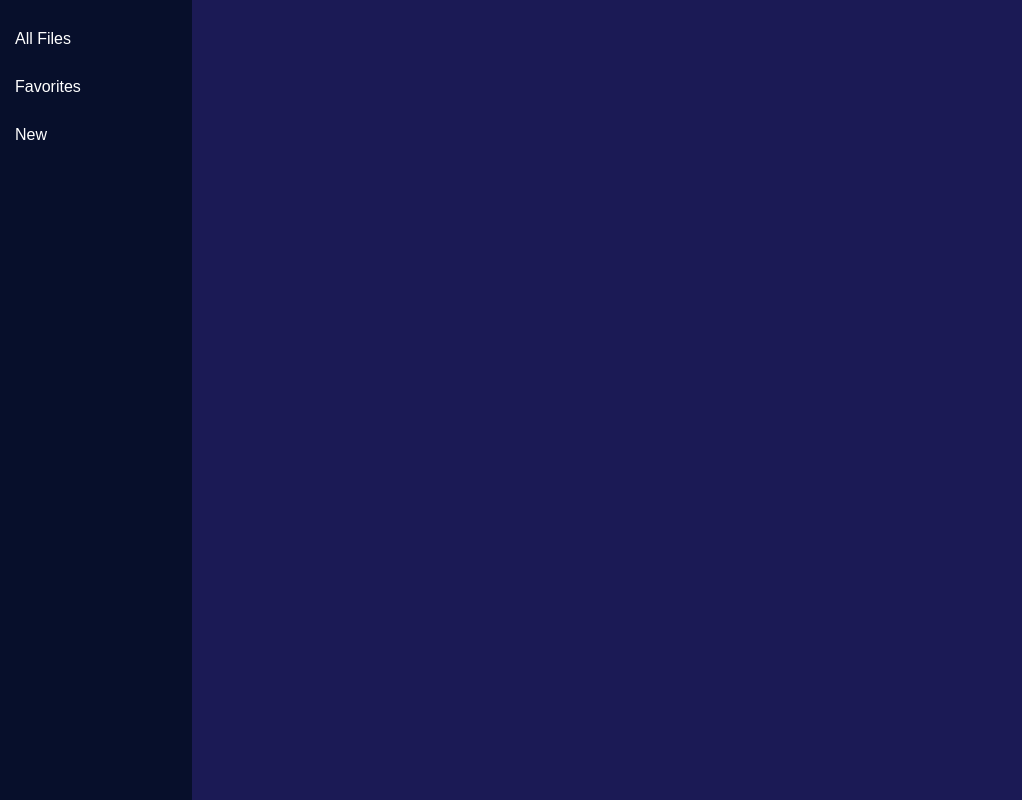
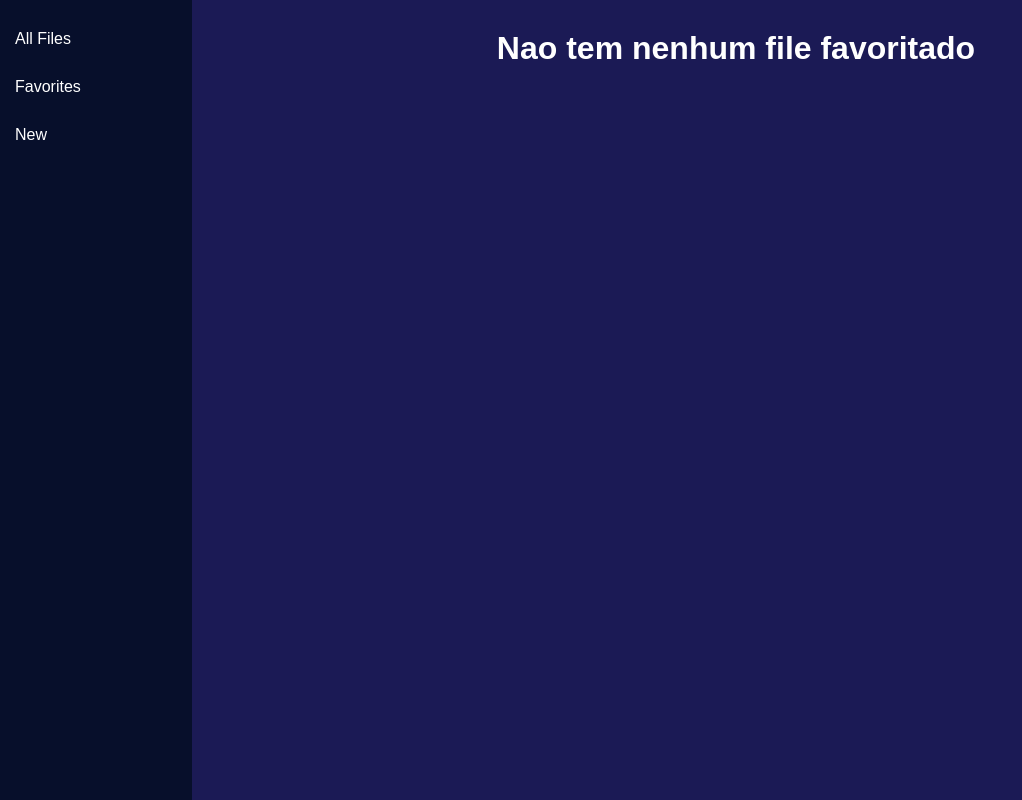
Before and after one commit to ThomazHilario/React-Testing-Library, a React (Vite) app: page /favorites in a window 1280 px wide. Shown: the whole page, without its empty margins (0-1022 px from the left). Built offline with nearby package versions, Linux system fonts and the light colour scheme.

Commit message:
feat: Favorites.tsx
- Criando o componente de favorites, que renderiza os files favoritados pelo usuario.

```diff
--- /dev/null
+++ b/src/Components/Favorites/index.tsx
@@ -0,0 +1,50 @@
+// import React
+import { useState, useEffect } from "react"
+
+// interface
+interface filesType{
+    name:string,
+    date: number,
+    isFavorite:boolean
+}
+
+// Post Component
+import { Post } from "../Post"
+
+export const Favorites = () => {
+
+    // Buscando os files na localStorage
+    useEffect(() => {
+        // Verificando se tem files na localStorage
+        if(localStorage.getItem('files') !== null){
+
+            // Convertendo os files do usuario para dados do javascript
+            const filesUser = JSON.parse(localStorage.getItem('files') as string)
+
+            // Salvando na state
+            setFiles(filesUser)
+        }
+    },[])
+
+    // state - files
+    const [files, setFiles] = useState<filesType[]>([])
+
+    // favoritesFilesUser
+    const favoritesFilesUser = files.filter((file) => file.isFavorite === true)
+
+    return(
+        <div className="container">
+            {favoritesFilesUser?.length > 0 ? favoritesFilesUser?.map((favoriteFile, idx) => {
+                return <Post
+                    key={idx}
+                    index={files.findIndex(file => file.name === favoriteFile.name)}
+                    nameFile={favoriteFile.name}
+                    dateFile={favoriteFile.date}
+                    isFavorite={favoriteFile.isFavorite}
+                    files={files}
+                    setFiles={setFiles}
+                />
+            }) : <h1>Nao tem nenhum file favoritado</h1>}
+        </div>
+    )
+}
--- a/src/Route/index.tsx
+++ b/src/Route/index.tsx
@@ -3,6 +3,7 @@ import { BrowserRouter, Routes, Route } from "react-router-dom";
 // Componentes
 import { Header } from "../Components/Header";
 import { Home } from "../Components/Home";
+import { Favorites } from "../Components/Favorites";
 import { NewFile } from "../Components/NewFile";
 
 export const RoutesPage = () => {
@@ -14,6 +15,7 @@ export const RoutesPage = () => {
             <main>
                 <Routes>
                     <Route path="/" element={<Home/>}/>
+                    <Route path="/favorites" element={<Favorites/>}/>
                     <Route path="/new" element={<NewFile/>}/>
                 </Routes>
             </main>
--- a/src/components/Post/index.tsx
+++ b/src/components/Post/index.tsx
@@ -1,21 +1,54 @@
 // import icons
 import { Heart, Trash2 } from 'lucide-react'
 
+// filesProps
+interface filesType{
+    name:string,
+    date: number,
+    isFavorite:boolean
+}
+
 // type
 type PostProps = {
+    index:number,
     nameFile:string,
     dateFile:number,
     isFavorite:boolean,
-    deleteFile: () => void,
-    updateValueIsFavoriteInFile: () => void
+    files:filesType[],
+    setFiles:React.Dispatch<React.SetStateAction<filesType[]>>
 }
 
 // date-fns
 import { formatDistanceToNow } from 'date-fns'
 import { ptBR } from 'date-fns/locale'
 
-export const Post = ({ nameFile, dateFile, isFavorite, deleteFile, updateValueIsFavoriteInFile }:PostProps) => {
+export const Post = ({ index, nameFile, dateFile, isFavorite, files, setFiles }:PostProps) => {
 
+    // deleteFile
+    function deleteFile(){
+        // Removendo file
+        files?.splice(index,1)
+
+        // Salvando alteracoes
+        setFiles([...files])
+
+        // salvando na localStorage
+        localStorage.setItem('files', JSON.stringify(files))
+    }
+
+    // updateValueIsFavoriteInFile
+    function updateValueIsFavoriteInFile(){
+        // logica para alterar o valor do favorite
+        files[index].isFavorite ? files[index].isFavorite = false : files[index].isFavorite = true
+
+        // Salvando na localStorage
+        setFiles([...files])
+
+        // localStorage
+        localStorage.setItem('files', JSON.stringify(files))
+    }
+
+    // data formatada
     const dateFormated = formatDistanceToNow(dateFile,{locale:ptBR, addSuffix:true})
 
     return(
--- a/src/components/home/home.css
+++ b/src/components/home/home.css
@@ -1,4 +1,4 @@
-#section__home{
+.container{
     width: 100%;
     padding: 30px;
 }
--- a/src/components/home/index.tsx
+++ b/src/components/home/index.tsx
@@ -1,4 +1,4 @@
-import { useCallback, useEffect, useState } from "react"
+import { useEffect, useState } from "react"
 
 // interface
 interface filesType{
@@ -28,42 +28,19 @@ export const Home = () => {
     // files - state
     const [files, setFiles] = useState<filesType[]>([])
 
-    // deleteFile
-    const deleteFile = useCallback((index:number) => {
-            // Removendo file
-            files?.splice(index,1)
-
-            // Salvando alteracoes
-            setFiles([...files])
-
-            // salvando na localStorage
-            localStorage.setItem('files', JSON.stringify(files))
-    },[files])
-
-    // favoriteFile
-    const updateValueIsFavoriteInFile = useCallback((index:number) => {
-        // logica para alterar o valor do favorite
-        files[index].isFavorite ? files[index].isFavorite = false : files[index].isFavorite = true
-
-        // Salvando na localStorage
-        setFiles([...files])
-
-        // localStorage
-        localStorage.setItem('files', JSON.stringify(files))
-    },[files])
-
     return(
-        <section id="section__home">
+        <section className="container">
             {
                 files.length > 0 ? files.map((file, idx) => {
                     return(
                         <Post
                             key={idx}
+                            index={idx}
                             nameFile={file.name}
                             dateFile={file.date}
                             isFavorite={file.isFavorite}
-                            updateValueIsFavoriteInFile={() => updateValueIsFavoriteInFile(idx)}
-                            deleteFile={() => deleteFile(idx)}
+                            files={files}
+                            setFiles={setFiles}
                         />
                     )
                 }) : <h1>Nao tem nenhum file</h1>
```
